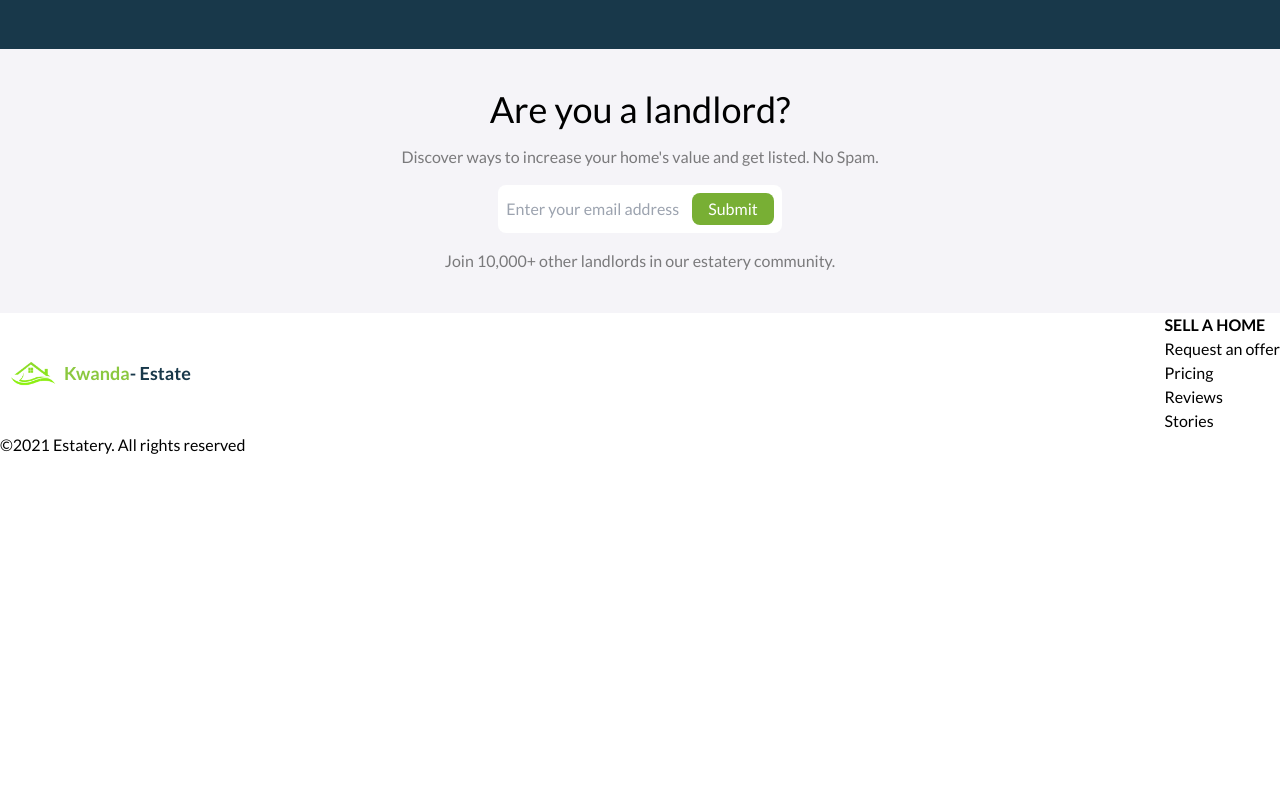
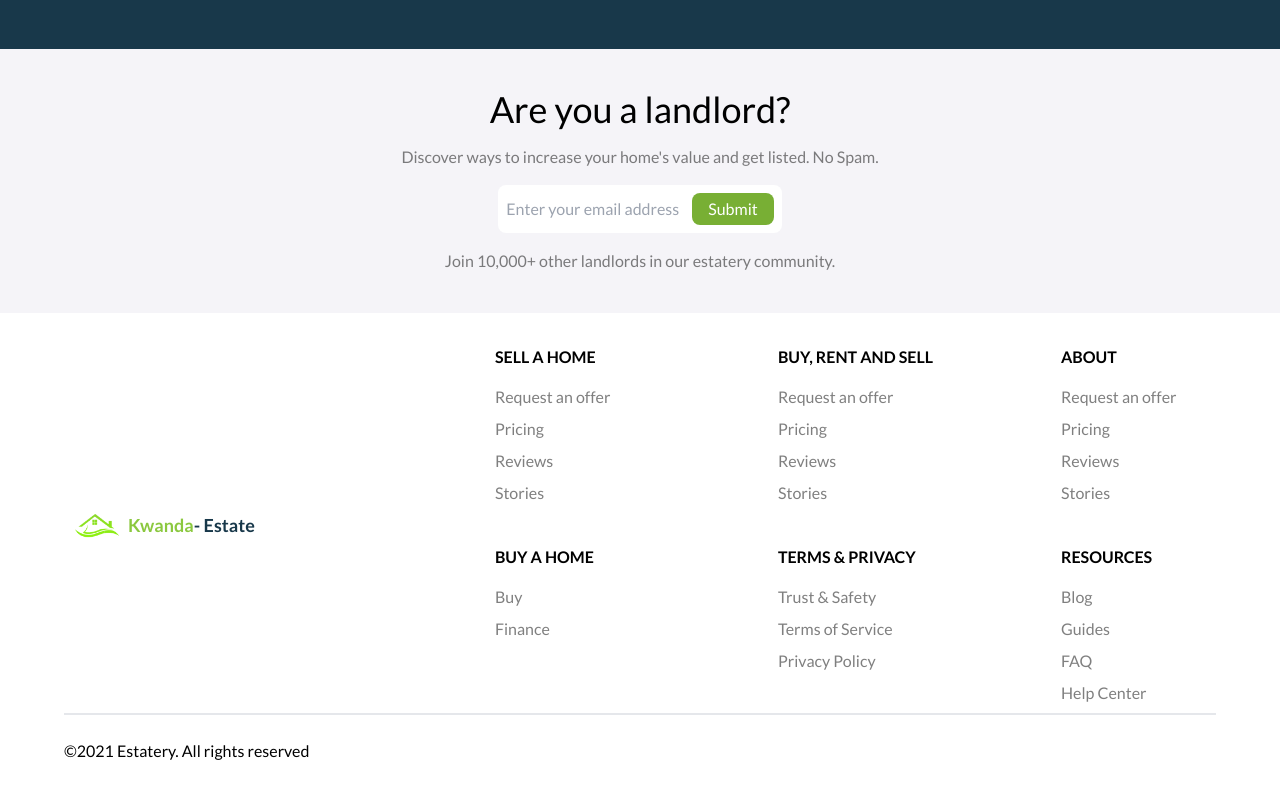
Before and after one commit to manzitresor/real-state-app-frontend, a React (Vite) app: page /home in a window 1280 px wide. Shown: the part 3044-3839 px from the top of the page. Before the commit the page ends 3501 px from the top, so only its background shows below. Built offline with nearby package versions, Linux system fonts and the light colour scheme.

Commit message:
chore: add footer styles

```diff
--- a/src/pages/home/Footer.tsx
+++ b/src/pages/home/Footer.tsx
@@ -2,23 +2,55 @@ import logo from '../../assets/logo.png'
 
 export default function Footer() {
   return (
-    <section>
-      <div className='flex justify-between'>
+    <section className="py-8 px-16">
+      <div className="flex justify-between flex-col md:flex-row">
         <div className="flex items-center text-lg font-bold text-secondary-blue-600 mr-4">
           <img src={logo} alt="kwanda-estate-logo" width={64} />
           <span className="text-green-primary-400">Kwanda </span>- Estate
         </div>
-        <div>
-          <ul>
-            <li className='font-bold'>SELL A HOME</li>
+        <div className="grid grid-cols-2 md:grid-cols-3 gap-x-4 md:gap-x-32 gap-y-10">
+          <ul className="space-y-2 text-black/50">
+            <li className="font-bold mb-4 text-black">SELL A HOME </li>
             <li>Request an offer</li>
             <li>Pricing</li>
             <li>Reviews</li>
             <li>Stories</li>
           </ul>
+          <ul className="space-y-2 text-black/50">
+            <li className="font-bold mb-4 text-black">BUY, RENT AND SELL</li>
+            <li>Request an offer</li>
+            <li>Pricing</li>
+            <li>Reviews</li>
+            <li>Stories</li>
+          </ul>
+          <ul className="space-y-2 text-black/50">
+            <li className="font-bold mb-4 text-black">ABOUT</li>
+            <li>Request an offer</li>
+            <li>Pricing</li>
+            <li>Reviews</li>
+            <li>Stories</li>
+          </ul>
+          <ul className="space-y-2 text-black/50">
+            <li className="font-bold mb-4 text-black">BUY A HOME</li>
+            <li>Buy</li>
+            <li>Finance</li>
+          </ul>
+          <ul className="space-y-2 text-black/50">
+            <li className="font-bold mb-4 text-black">TERMS & PRIVACY</li>
+            <li>Trust & Safety</li>
+            <li>Terms of Service</li>
+            <li>Privacy Policy</li>
+          </ul>
+          <ul className="space-y-2 text-black/50">
+            <li className="font-bold mb-4 text-black">RESOURCES</li>
+            <li>Blog</li>
+            <li>Guides</li>
+            <li>FAQ</li>
+            <li>Help Center</li>
+          </ul>
         </div>
       </div>
-      <div>
+      <div className='border-t-2 pt-6 mt-2'>
         <p>©2021 Estatery. All rights reserved</p>
       </div>
     </section>
```
